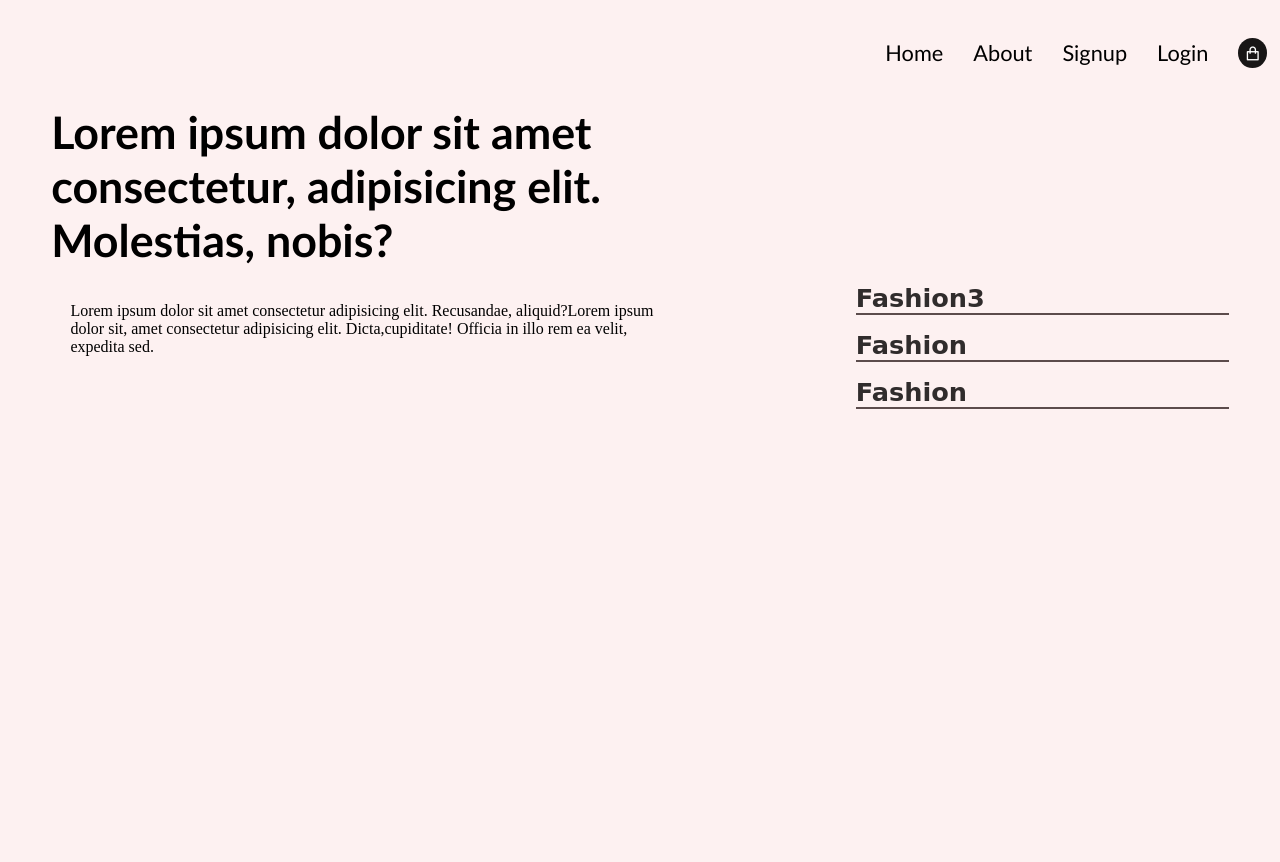
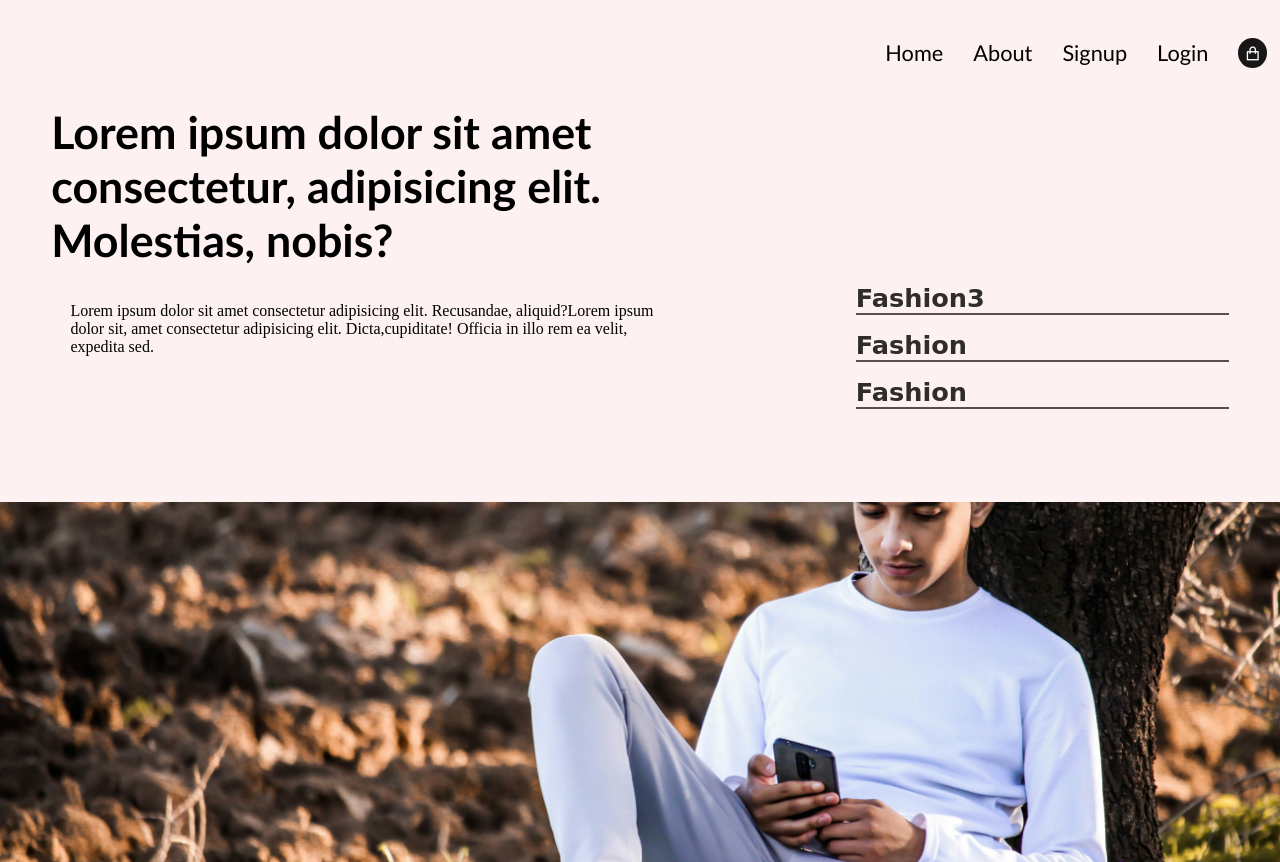
Before and after one commit to heyiamkrishna/Jacket-Shop-Project, a plain HTML site: page index.html in a window 1280 px wide. Before the commit the page ends 826 px from the top, so only its background shows below. Drawn offline with nearby package versions, Linux system fonts and the light colour scheme.

Commit message:
adding layout for img

```diff
--- a/style.css
+++ b/style.css
@@ -106,6 +106,8 @@ h3 {
 
 .elem1 i:hover{
     opacity: 1;
+    transition: all ease-in-out 0.3ms;
+
 }
 .elem2 i:hover{
     opacity: 1;
@@ -113,3 +115,12 @@ h3 {
 .elem3 i:hover{
     opacity: 1;
 }
+#bottom-img{
+    margin-top: 6vw;
+    background-image: url(./images/img.jpg);
+    background-position: 0px 50%;
+    background-size: cover;
+    background-repeat: no-repeat;
+    height: 45%;
+    width: 100%;
+}
```
